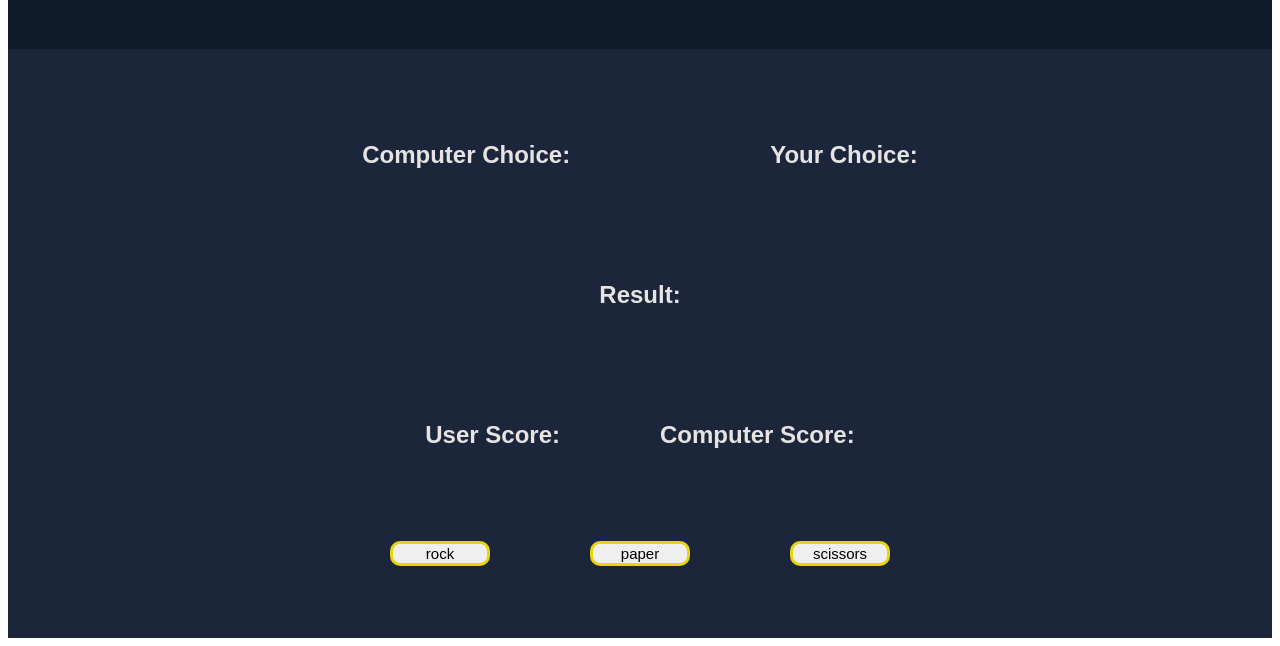
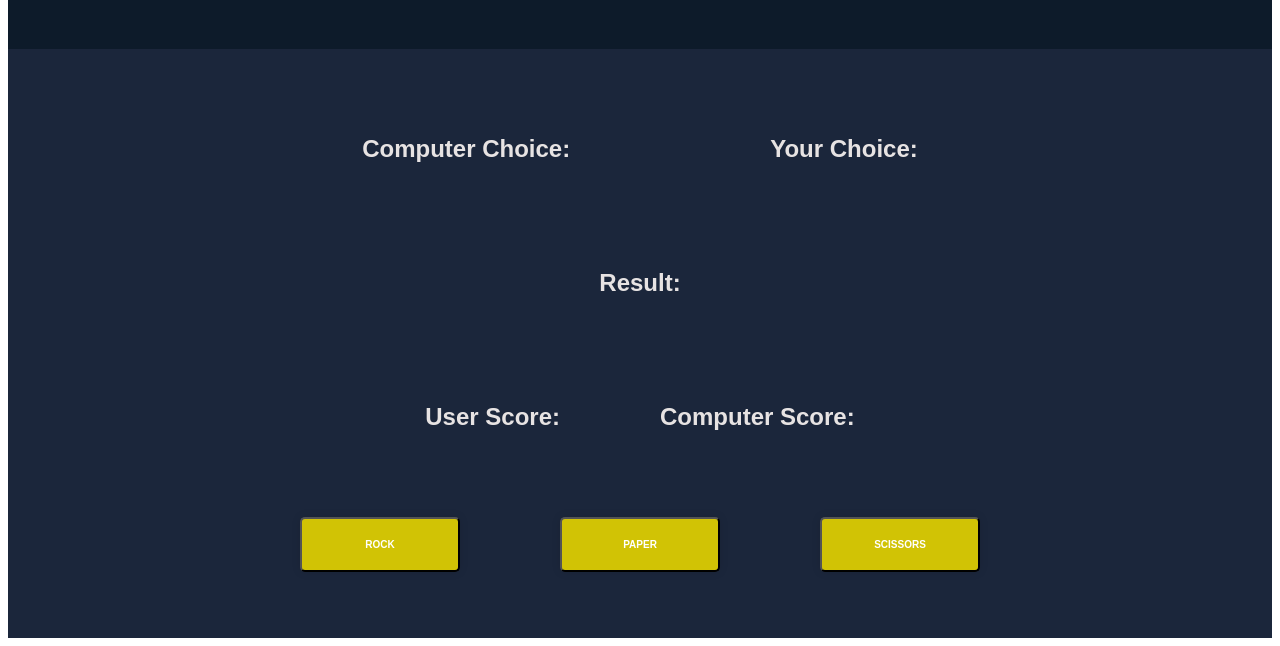
Before and after one commit to kale6019/Rock-Scissors-Paper-version2, a plain HTML site: page index.html in a window 1280 px wide. Shown: the part 170-816 px from the top of the page. Drawn offline with Linux system fonts and the light colour scheme; a web font is replaced by a local one.

Commit message:
added button effects

```diff
--- a/style.css
+++ b/style.css
@@ -31,7 +31,7 @@ h2 {
 
 .header {
     font-family: 'bigdex';
-    color: #ebdc0e;
+    color: #d1c305;
     font-size: 50px;
     display: flex;
     align-items: center;
@@ -66,13 +66,31 @@ h2 {
 }
 
 button {
-    border-radius: 10px;
-    border-style: solid;
-    border-color: #e9d30b;
-    border-width: 3px;
-    width: 100px;
     font-family: Arial, Helvetica, sans-serif;
-    font-size: 15px;
+    font-size: 10px;
+    font-weight: bold;
+    background: #d1c305;
+    width: 160px;
+    padding: 20px;
+    text-decoration: none;
+    text-transform: uppercase;
+    color: #fff;
+    border-radius: 5px;
+    cursor: pointer;
+    box-shadow: 0 0 10px rgba(0, 0, 0, 0.1);
+    transition-duration: 0.3s;
+    -webkit-transition-duration: 0.3s;
+    -webkit-transition-property: box-shadow, transform;
+    transition-property: box-shadow, transform;
+}
 
+button:hover, button:focus, button:active {
+    box-shadow: 0 0 20px rgba(0, 0, 0, 0.5);
+    -webkit-transform: scale(1.1);
+    transform: scale(1.1);
+}
 
+button:active {
+    -webkit-transform: scale(1); /* Reset the scale transformation */
+    transform: scale(1);
 }
```
